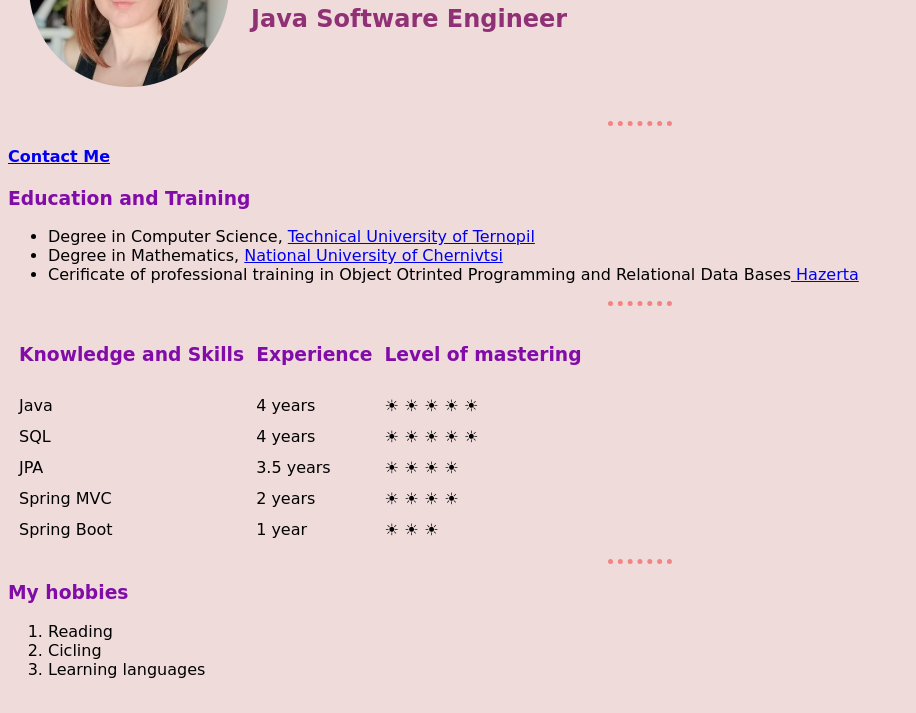
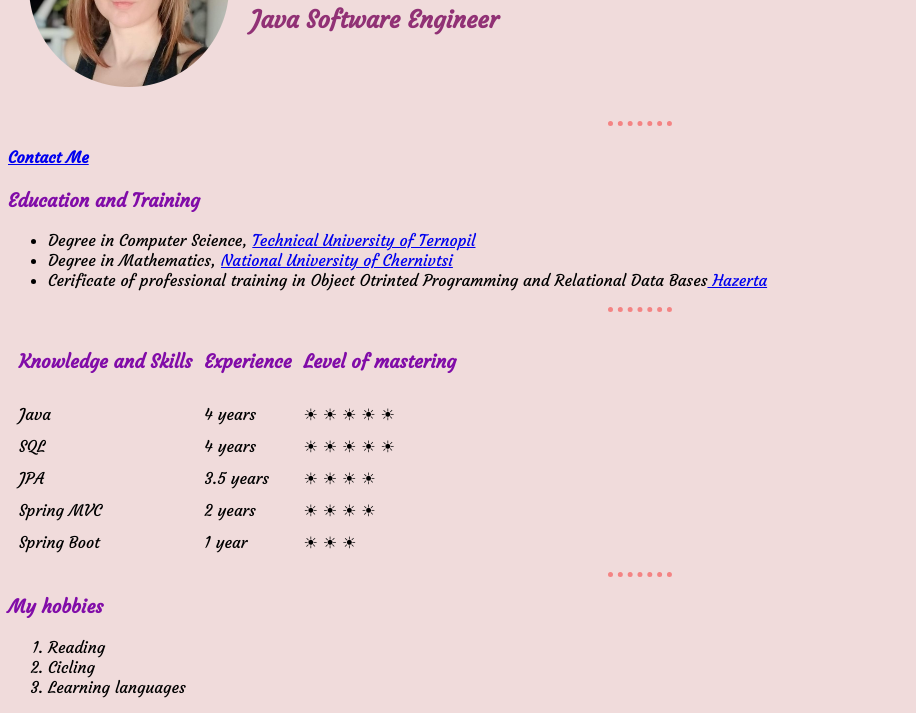
Before and after one commit to LanaSweet/cv, a plain HTML site: page index.html in a window 1280 px wide. Shown: the part 142-855 px from the top of the page, without its empty margins (0-916 px from the left). Drawn offline with Linux system fonts and the light colour scheme.

Commit message:
Update styles.css

```diff
--- a/css/styles.css
+++ b/css/styles.css
@@ -1,6 +1,6 @@
         body {
             background-color: #F0DBDB;
-            font-family: cursive;
+            font-family: 'Courgette', cursive;
 
         }
        hr {
```
